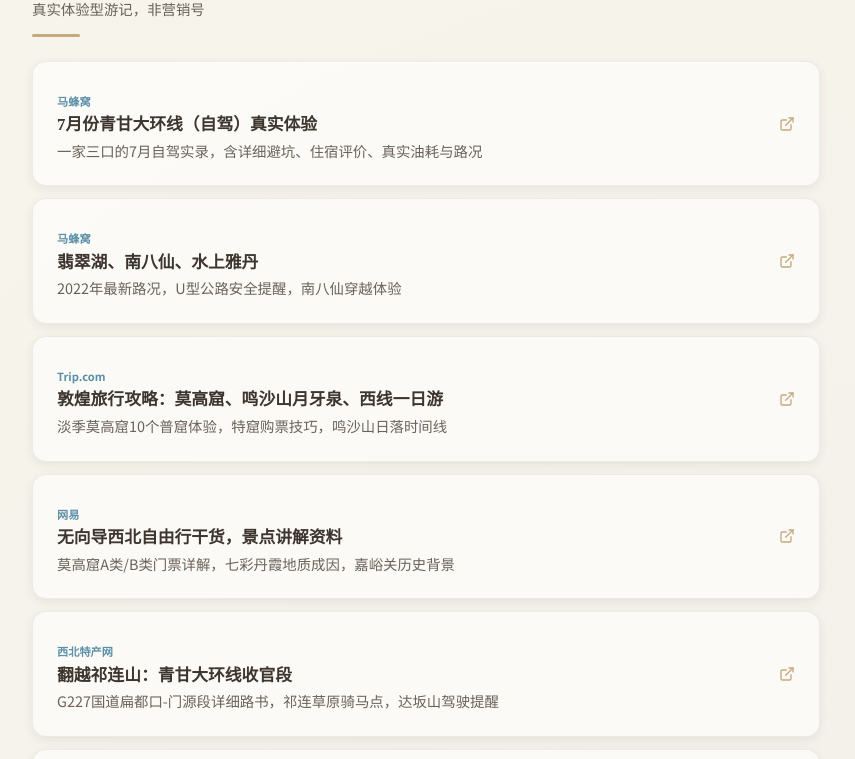
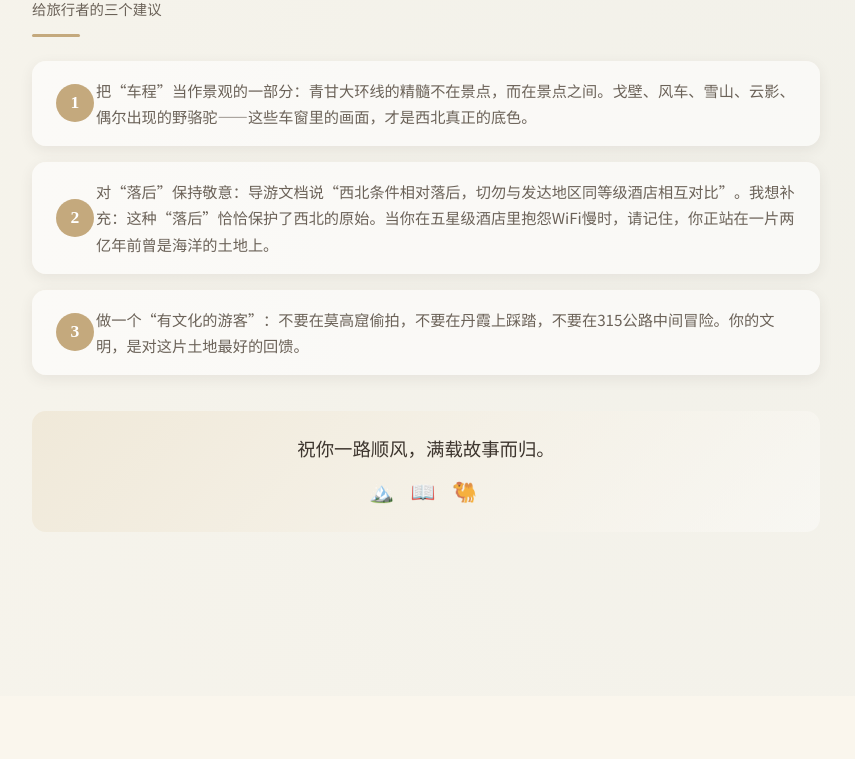
Before and after one commit to samztz/qinghai-trip-plan, a React (Vite) app: page / in a window 1280 px wide. Shown: the part 4295-5054 px from the top of the page, without its empty margins (214-1069 px from the left). After the commit the page ends 4991 px from the top, so only its background shows below. Built offline with nearby package versions, Linux system fonts and the light colour scheme; a web font is replaced by a local one.

Commit message:
refactor: remove ReadingSection module and strip emojis from daily gear advice

```diff
--- a/src/components/DayGearAdvice.css
+++ b/src/components/DayGearAdvice.css
@@ -52,6 +52,10 @@
   color: var(--accent-terracotta);
 }
 
+.gear-default {
+  color: var(--ink-light);
+}
+
 @media (min-width: 768px) {
   .day-gear-advice {
     padding: var(--space-lg);
--- a/src/data/journal.ts
+++ b/src/data/journal.ts
@@ -34,18 +34,10 @@ export interface GearItem {
   reason: string;
 }
 
-export interface Reading {
-  title: string;
-  platform: string;
-  highlight: string;
-  url: string;
-}
-
 export interface JournalData {
   meta: TripMeta;
   days: DayPlan[];
   gears: GearItem[];
-  readings: Reading[];
   advices: string[];
 }
 
@@ -86,10 +78,10 @@ export const journalData: JournalData = {
       quote: "在西宁吃一碗酸奶，等于向高原递交了一份入境申请。",
       image: "day1.jpg",
       gearAdvice: [
-        "🎒 携带：薄外套或防风皮肤衣、便携湿巾、少量现金、保温杯。西宁街巷适合步行探索，背包尽量轻便。",
-        "👕 穿着：透气长袖T恤搭配薄长裤，脚穿舒适步行鞋。昼夜温差大，傍晚去南山公园看日落要加一件外套。",
-        "⚠️ 注意：初到高原第一天别急着洗澡或饮酒，肠胃对酸奶、羊肉还在适应，少量多餐更稳妥。",
-        "🧴 防晒：西宁紫外线不弱于盐湖，遮阳帽和防晒霜在市区暴走时也请带上。",
+        "携带：薄外套或防风皮肤衣、便携湿巾、少量现金、保温杯。西宁街巷适合步行探索，背包尽量轻便。",
+        "穿着：透气长袖T恤搭配薄长裤，脚穿舒适步行鞋。昼夜温差大，傍晚去南山公园看日落要加一件外套。",
+        "注意：初到高原第一天别急着洗澡或饮酒，肠胃对酸奶、羊肉还在适应，少量多餐更稳妥。",
+        "防晒：西宁紫外线不弱于盐湖，遮阳帽和防晒霜在市区暴走时也请带上。",
       ],
       spots: [
         {
@@ -143,9 +135,9 @@ export const journalData: JournalData = {
       quote: "一条向西流的河，一面摔碎的宝镜，一片凝固的古海。",
       image: "day2.jpg",
       gearAdvice: [
-        "🎒 携带：墨镜、高倍防晒霜、遮阳帽、防水鞋套、保温杯、湿巾。茶卡盐湖卤水有腐蚀性，手机相机注意防溅。",
-        "👕 穿着：防风冲锋衣或厚外套、长袖长裤、舒适步行鞋。青海湖和茶卡风大，即使夏季也要备保暖层。",
-        "⚠️ 应急：今天海拔升至3200米，行动放慢，备些葡萄糖或巧克力；盐湖反射极强，不戴墨镜会睁不开眼。",
+        "携带：墨镜、高倍防晒霜、遮阳帽、防水鞋套、保温杯、湿巾。茶卡盐湖卤水有腐蚀性，手机相机注意防溅。",
+        "穿着：防风冲锋衣或厚外套、长袖长裤、舒适步行鞋。青海湖和茶卡风大，即使夏季也要备保暖层。",
+        "应急：今天海拔升至3200米，行动放慢，备些葡萄糖或巧克力；盐湖反射极强，不戴墨镜会睁不开眼。",
         "🚗 行车：日月山到茶卡车程约5小时，途中服务点少，随身带足饮用水和干粮，别等口渴才喝水。",
       ],
       spots: [
@@ -250,9 +242,9 @@ export const journalData: JournalData = {
       quote: "19个人，在一望无际的盐海上，解决了中国人的吃饭问题。",
       image: "day3.jpg",
       gearAdvice: [
-        "🎒 携带：无人机（航拍察尔汗盐花与工业采盐船）、长焦镜头（小柴旦湖观鸟）、折叠椅、足量饮用水和干粮。小柴旦湖没有任何商业设施。",
-        "👕 穿着：防风防晒外套、长袖速干衣、遮阳帽、墨镜。盐田白盐和戈壁反射阳光，体感比气温更热。",
-        "⚠️ 注意：察尔汗绿色卤水池边缘地面可能松软，切勿靠近或赤脚；盐田卤水有腐蚀性，手机和相机别掉进去。",
+        "携带：无人机（航拍察尔汗盐花与工业采盐船）、长焦镜头（小柴旦湖观鸟）、折叠椅、足量饮用水和干粮。小柴旦湖没有任何商业设施。",
+        "穿着：防风防晒外套、长袖速干衣、遮阳帽、墨镜。盐田白盐和戈壁反射阳光，体感比气温更热。",
+        "注意：察尔汗绿色卤水池边缘地面可能松软，切勿靠近或赤脚；盐田卤水有腐蚀性，手机和相机别掉进去。",
         "🚗 行车：今天车程450公里左右，G215大货车多，不要随意停车拍照；无人区信号弱，提前下载离线地图。",
         "🌡️ 应急：夏季正午盐面温度可达60℃以上，鞋子要厚实透气，多喝水防暑，感到头晕立刻回车上休息。",
       ],
@@ -314,9 +306,9 @@ export const journalData: JournalData = {
       quote: "八位姑娘长眠于此，风替她们守了七十年的墓。",
       image: "day4.jpg",
       gearAdvice: [
-        "🎒 携带：无人机（空中看水上雅丹和舰队出海）、驱蚊液、防风面罩/魔术头巾、充电宝、离线地图。南八仙没有信号。",
-        "👕 穿着：长袖长裤、防风冲锋衣、高帮鞋或沙套。水上雅丹蚊虫凶猛，南八仙风沙大，别穿短裤短裙。",
-        "⚠️ 注意：315 U型公路是货运主干道，绝对不要在路中间或下坡方向拍照；大货车刹车距离长，生命安全比打卡重要。",
+        "携带：无人机（空中看水上雅丹和舰队出海）、驱蚊液、防风面罩/魔术头巾、充电宝、离线地图。南八仙没有信号。",
+        "穿着：长袖长裤、防风冲锋衣、高帮鞋或沙套。水上雅丹蚊虫凶猛，南八仙风沙大，别穿短裤短裙。",
+        "注意：315 U型公路是货运主干道，绝对不要在路中间或下坡方向拍照；大货车刹车距离长，生命安全比打卡重要。",
         "🌪️ 应急：南八仙地磁异常、指南针可能失灵，遇到沙尘暴立即返回公路或低洼处避风，不要深入无人区。",
         "🦟 特别提醒：水上雅丹夏季蚊子极多，建议带防蚊面罩或穿轻薄防蚊裤，喷驱蚊液每两小时补一次。",
       ],
@@ -402,9 +394,9 @@ export const journalData: JournalData = {
       quote: "从蒂芙尼蓝到月球黑，一天之内穿越两个星球。",
       image: "day5.jpg",
       gearAdvice: [
-        "🎒 携带：无人机（翡翠湖多色盐池航拍）、大量饮用水、高热量零食、防晒霜、湿巾。黑独山没有补给也没有厕所。",
-        "👕 穿着：分层穿搭——上午翡翠湖防风外套，午后黑独山戈壁热且晒，傍晚翻越当金山又会变凉。高帮鞋能防沙和盐。",
-        "⚠️ 注意：黑独山实行预约制，别跑空；地表夏季可达60-70℃，不要穿凉鞋或拖鞋进入，垃圾必须全部带走。",
+        "携带：无人机（翡翠湖多色盐池航拍）、大量饮用水、高热量零食、防晒霜、湿巾。黑独山没有补给也没有厕所。",
+        "穿着：分层穿搭——上午翡翠湖防风外套，午后黑独山戈壁热且晒，傍晚翻越当金山又会变凉。高帮鞋能防沙和盐。",
+        "注意：黑独山实行预约制，别跑空；地表夏季可达60-70℃，不要穿凉鞋或拖鞋进入，垃圾必须全部带走。",
         "🏔️ 应急：当金山垭口海拔3648米，下坡海拔骤降2500米，耳膜不适时吞咽口水或嚼口香糖；垭口不要奔跑，谨防高反。",
         "📸 特别提醒：翡翠湖卤水有腐蚀性，自备防水鞋套，别让贵重鞋子下水；红裙白裙出片，但防晒要到位。",
       ],
@@ -487,9 +479,9 @@ export const journalData: JournalData = {
       quote: "公元366年，一个叫乐尊的僧人，在荒漠中点燃了第一缕香火。",
       image: "day6.jpg",
       gearAdvice: [
-        "🎒 携带：身份证（莫高窟实名制）、足量水、防晒乳、手机/相机防沙袋、小零食、充电宝。洞窟外排队暴晒。",
-        "👕 穿着：轻薄透气的长袖长裤、宽檐遮阳帽、舒适运动鞋。沙漠白天可达40℃，但洞窟内阴凉，备一件薄外套。",
-        "⚠️ 注意：莫高窟洞窟内严禁拍照、触摸、闪光灯，相机需寄存；请把相机收好，每一次快门都在加速壁画氧化。",
+        "携带：身份证（莫高窟实名制）、足量水、防晒乳、手机/相机防沙袋、小零食、充电宝。洞窟外排队暴晒。",
+        "穿着：轻薄透气的长袖长裤、宽檐遮阳帽、舒适运动鞋。沙漠白天可达40℃，但洞窟内阴凉，备一件薄外套。",
+        "注意：莫高窟洞窟内严禁拍照、触摸、闪光灯，相机需寄存；请把相机收好，每一次快门都在加速壁画氧化。",
         "🐫 应急：鸣沙山骑骆驼抓紧扶手，不要随意站起；爬沙山走木梯，硬爬会消耗双倍体力，带足水上山。",
         "🌙 夜间：日落约21:00，看完星空演唱会出园打车难，提前约好车或住景区附近。",
       ],
@@ -558,9 +550,9 @@ export const journalData: JournalData = {
         "一个婴儿趴在戈壁上等妈妈，一座雄关等了六百年烽火，一座山等了上亿年才变成彩虹。",
       image: "day7.jpg",
       gearAdvice: [
-        "🎒 携带：无人机（大地之子航拍最震撼）、身份证、门票预约信息、足量水、零食。今天车程600公里，车上备点干粮。",
-        "👕 穿着：透气长袖、防晒帽、墨镜、舒适步行鞋。瓜州戈壁、嘉峪关关城、丹霞景区几乎全程无遮阴。",
-        "⚠️ 注意：丹霞岩层一脚踩下去可能几百年恢复不了，请全程走栈道；景区内必须坐观光车，别错过末班。",
+        "携带：无人机（大地之子航拍最震撼）、身份证、门票预约信息、足量水、零食。今天车程600公里，车上备点干粮。",
+        "穿着：透气长袖、防晒帽、墨镜、舒适步行鞋。瓜州戈壁、嘉峪关关城、丹霞景区几乎全程无遮阴。",
+        "注意：丹霞岩层一脚踩下去可能几百年恢复不了，请全程走栈道；景区内必须坐观光车，别错过末班。",
         "🌧️ 应急：雨后丹霞石阶湿滑，建议穿防滑鞋；若遇阵雨，雨衣比雨伞更实用，风大伞容易翻。",
         "🚗 行车：全程最长的一天，容易晕车，备好晕车药；嘉峪关到丹霞约230公里，注意控制疲劳驾驶。",
       ],
@@ -646,9 +638,9 @@ export const journalData: JournalData = {
       quote: "霍去病从这里走过，匈奴人从这里失去天堂。",
       image: "day8.jpg",
       gearAdvice: [
-        "🎒 携带：厚外套或薄羽绒（达坂山/雪峰观景）、雨衣或冲锋衣、防晒霜、墨镜、离线地图、现金。草原牧区移动支付不稳定。",
-        "👕 穿着：分层穿搭——早晚凉需抓绒或薄羽绒，中午草原晒热可脱。骑马穿长裤和包脚鞋，别穿裙子。",
-        "⚠️ 注意：达坂山隧道海拔3792米，垭口可能有耳鸣或轻微高反，吞咽口水或嚼口香糖可缓解；不要勉强赶路。",
+        "携带：厚外套或薄羽绒（达坂山/雪峰观景）、雨衣或冲锋衣、防晒霜、墨镜、离线地图、现金。草原牧区移动支付不稳定。",
+        "穿着：分层穿搭——早晚凉需抓绒或薄羽绒，中午草原晒热可脱。骑马穿长裤和包脚鞋，别穿裙子。",
+        "注意：达坂山隧道海拔3792米，垭口可能有耳鸣或轻微高反，吞咽口水或嚼口香糖可缓解；不要勉强赶路。",
         "🐝 应急：门源油菜花期蜜蜂多，过敏体质者备好抗过敏药；不要随意踩踏农田，拍照前先征得牧民同意。",
         "🌦️ 特别提醒：扁都口峡谷天气多变，可能突然刮风、下雨甚至下冰雹，随身备一件防风保暖外套和雨衣。",
       ],
@@ -828,45 +820,6 @@ export const journalData: JournalData = {
     },
   ],
 
-  readings: [
-    {
-      title: "7月份青甘大环线（自驾）真实体验",
-      platform: "马蜂窝",
-      highlight: "一家三口的7月自驾实录，含详细避坑、住宿评价、真实油耗与路况",
-      url: "https://www.mafengwo.cn/i/24293332.html",
-    },
-    {
-      title: "翡翠湖、南八仙、水上雅丹",
-      platform: "马蜂窝",
-      highlight: "2022年最新路况，U型公路安全提醒，南八仙穿越体验",
-      url: "https://www.mafengwo.cn/i/23843055.html",
-    },
-    {
-      title: "敦煌旅行攻略：莫高窟、鸣沙山月牙泉、西线一日游",
-      platform: "Trip.com",
-      highlight: "淡季莫高窟10个普窟体验，特窟购票技巧，鸣沙山日落时间线",
-      url: "https://hk.trip.com/moments/detail/dunhuang-8-120701666/",
-    },
-    {
-      title: "无向导西北自由行干货，景点讲解资料",
-      platform: "网易",
-      highlight: "莫高窟A类/B类门票详解，七彩丹霞地质成因，嘉峪关历史背景",
-      url: "https://www.163.com/dy/article/KSLBLU4D0556LOBL.html",
-    },
-    {
-      title: "翻越祁连山：青甘大环线收官段",
-      platform: "西北特产网",
-      highlight: "G227国道扁都口-门源段详细路书，祁连草原骑马点，达坂山驾驶提醒",
-      url: "http://xibeitechan.com/Strategy/16946.html",
-    },
-    {
-      title: "西北经典线11日深度版",
-      platform: "微信公众号",
-      highlight: "比你的8日行程更慢的版本，适合想深度体验的人参考节奏",
-      url: "http://mp.weixin.qq.com/s?__biz=MzA5NzQ1NzIwNg==&mid=2649915453",
-    },
-  ],
-
   advices: [
     "把“车程”当作景观的一部分：青甘大环线的精髓不在景点，而在景点之间。戈壁、风车、雪山、云影、偶尔出现的野骆驼——这些车窗里的画面，才是西北真正的底色。",
     "对“落后”保持敬意：导游文档说“西北条件相对落后，切勿与发达地区同等级酒店相互对比”。我想补充：这种“落后”恰恰保护了西北的原始。当你在五星级酒店里抱怨WiFi慢时，请记住，你正站在一片两亿年前曾是海洋的土地上。",
--- a/src/pages/HomePage.tsx
+++ b/src/pages/HomePage.tsx
@@ -2,7 +2,6 @@ import Hero from '../sections/Hero'
 import TripThreads from '../sections/TripThreads'
 import DayOverviewList from '../sections/DayOverviewList'
 import GearSection from '../sections/GearSection'
-import ReadingSection from '../sections/ReadingSection'
 import ClosingSection from '../sections/ClosingSection'
 import { journalData } from '../data/journal'
 import './HomePage.css'
@@ -14,7 +13,6 @@ export default function HomePage() {
       <TripThreads threads={journalData.meta.threads} />
       <DayOverviewList days={journalData.days} />
       <GearSection gears={journalData.gears} />
-      <ReadingSection readings={journalData.readings} />
       <ClosingSection advices={journalData.advices} />
     </div>
   )
--- a/src/sections/ReadingSection.css
+++ /dev/null
@@ -1,65 +0,0 @@
-.reading-section {
-  padding: var(--space-xl) 0;
-}
-
-.reading-list {
-  display: flex;
-  flex-direction: column;
-  gap: var(--space-sm);
-}
-
-.reading-card {
-  display: flex;
-  align-items: center;
-  justify-content: space-between;
-  gap: var(--space-sm);
-  padding: var(--space-md);
-  background: rgba(255, 255, 255, 0.6);
-  border-radius: var(--radius-md);
-  border: 1px solid rgba(61, 53, 46, 0.08);
-  box-shadow: 0 3px 10px var(--shadow);
-  transition: transform 0.15s;
-}
-
-.reading-card:hover {
-  transform: translateX(4px);
-}
-
-.reading-platform {
-  display: inline-block;
-  font-size: 0.7rem;
-  font-weight: 600;
-  color: var(--accent-blue);
-  margin-bottom: 0.2rem;
-}
-
-.reading-main h4 {
-  font-size: 0.95rem;
-  margin-bottom: 0.25rem;
-  color: var(--ink);
-}
-
-.reading-main p {
-  font-size: 0.8rem;
-  color: var(--ink-light);
-  line-height: 1.5;
-}
-
-.reading-icon {
-  flex-shrink: 0;
-  color: var(--accent-gold);
-}
-
-@media (min-width: 768px) {
-  .reading-card {
-    padding: var(--space-lg);
-  }
-
-  .reading-main h4 {
-    font-size: 1.05rem;
-  }
-
-  .reading-main p {
-    font-size: 0.9rem;
-  }
-}
--- a/src/sections/ReadingSection.tsx
+++ /dev/null
@@ -1,33 +0,0 @@
-import { ExternalLink } from 'lucide-react'
-import SectionTitle from '../components/SectionTitle'
-import { Reading } from '../data/journal'
-import './ReadingSection.css'
-
-interface ReadingSectionProps {
-  readings: Reading[]
-}
-
-export default function ReadingSection({ readings }: ReadingSectionProps) {
-  return (
-    <section className="reading-section fade-in" id="readings">
-      <SectionTitle
-        title="延伸阅读"
-        subtitle="真实体验型游记，非营销号"
-      />
-      <ul className="reading-list">
-        {readings.map((reading, index) => (
-          <li key={index}>
-            <a href={reading.url} target="_blank" rel="noopener noreferrer" className="reading-card">
-              <div className="reading-main">
-                <span className="reading-platform">{reading.platform}</span>
-                <h4>{reading.title}</h4>
-                <p>{reading.highlight}</p>
-              </div>
-              <ExternalLink size={16} className="reading-icon" />
-            </a>
-          </li>
-        ))}
-      </ul>
-    </section>
-  )
-}
```
Also changed, not shown: src/components/DayGearAdvice.tsx (+20 -9 lines).
